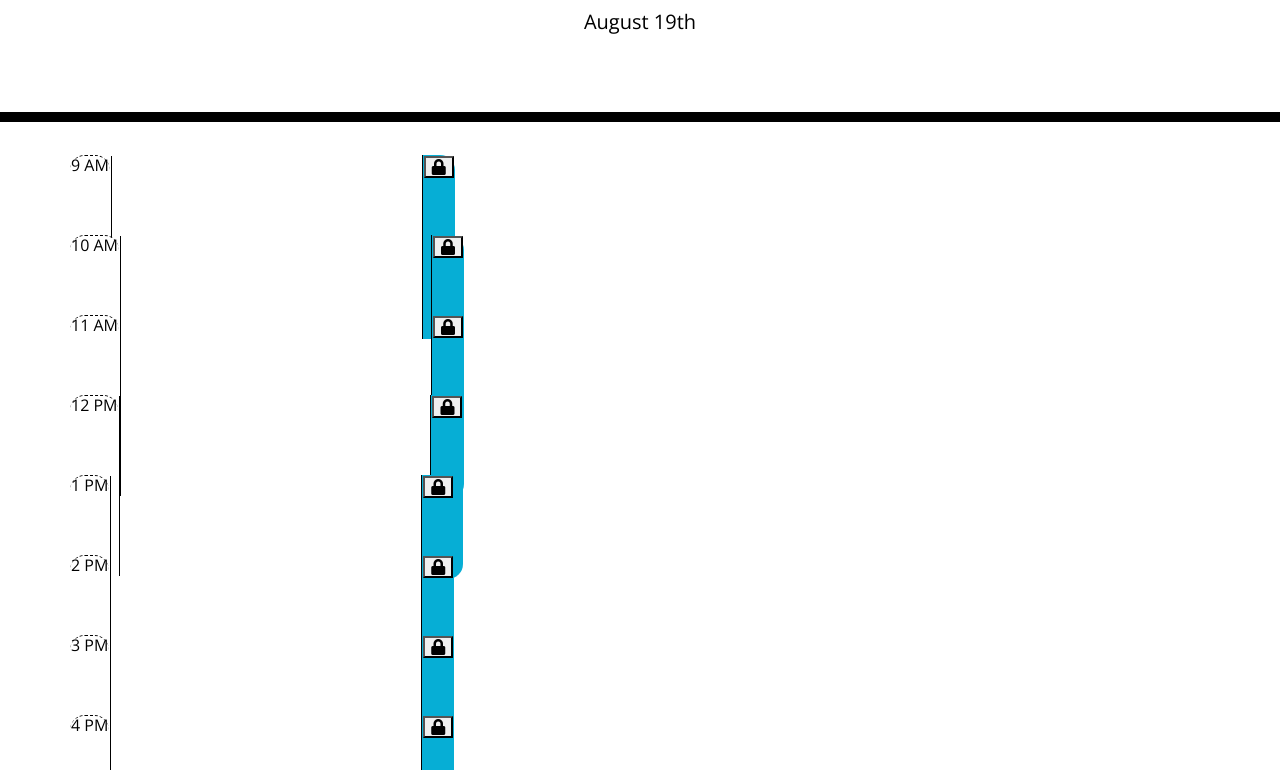
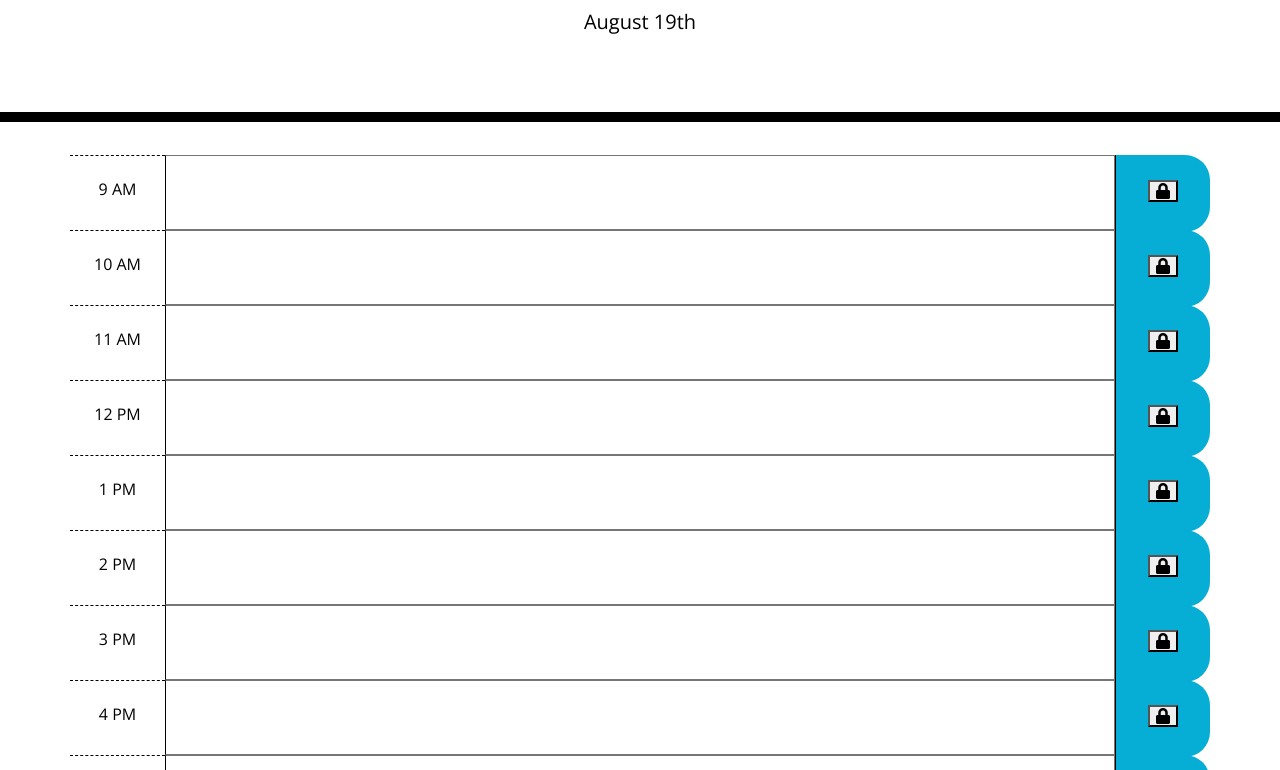
Before and after one commit to JMVT717/Homework5, a plain HTML site: page Develop/index.html in a window 1280 px wide. Shown: the part 182-952 px from the top of the page. Drawn offline with nearby package versions, Linux system fonts and the light colour scheme.

Commit message:
table description even, width set to full

```diff
--- a/Develop/index.html
+++ b/Develop/index.html
@@ -32,49 +32,49 @@
       <!-- Timeblocks go here -->
       <table style="width:100%">
         <tr class= "row">
-          <td class="time-block hour">9 AM</td>
-          <td class="description"><textarea name="" id="" cols="30" rows="10"></textarea></td>
-          <td class="saveBtn"><button><i class="fa fa-lock"></i></button></td>
+          <td class="time-block hour col-1">9 AM</td>
+          <td class="description col-10"><textarea name="" id="" cols="30" rows="1"></textarea></td>
+          <td class="saveBtn col-1"><button><i class="fa fa-lock"></i></button></td>
         </tr>
         <tr class= "row">
-          <td class="time-block hour">10 AM</td>
-          <td class="description"><textarea name="" id="" cols="30" rows="10"></textarea></td>
-          <td class="saveBtn"><button><i class="fa fa-lock"></i></button></td>
+          <td class="time-block hour col-1">10 AM</td>
+          <td class="description col-10"><textarea name="" id="" cols="30" rows="1"></textarea></td>
+          <td class="saveBtn col-1"><button><i class="fa fa-lock"></i></button></td>
         </tr>
         <tr class= "row">
-          <td class="time-block hour">11 AM</td>
-          <td class="description"><textarea name="" id="" cols="30" rows="10"></textarea></td>
-          <td class="saveBtn"><button><i class="fa fa-lock"></i></button></td>
+          <td class="time-block hour col-1">11 AM</td>
+          <td class="description col-10"><textarea name="" id="" cols="30" rows="1"></textarea></td>
+          <td class="saveBtn col-1"><button><i class="fa fa-lock"></i></button></td>
         </tr>
         <tr class= "row">
-          <td class="time-block hour">12 PM</td>
-          <td class="description"><textarea name="" id="" cols="30" rows="10"></textarea></td>
-          <td class="saveBtn"><button><i class="fa fa-lock"></i></button></td>
+          <td class="time-block hour col-1">12 PM</td>
+          <td class="description col-10"><textarea name="" id="" cols="30" rows="1"></textarea></td>
+          <td class="saveBtn col-1"><button><i class="fa fa-lock"></i></button></td>
         </tr>
         <tr class= "row">
-          <td class="time-block hour">1 PM</td>
-          <td class="description"><textarea name="" id="" cols="30" rows="10"></textarea></td>
-          <td class="saveBtn"><button><i class="fa fa-lock"></i></button></td>
+          <td class="time-block hour col-1">1 PM</td>
+          <td class="description col-10"><textarea name="" id="" cols="30" rows="1"></textarea></td>
+          <td class="saveBtn col-1"><button><i class="fa fa-lock"></i></button></td>
         </tr>
         <tr class= "row">
-          <td class="time-block hour">2 PM</td>
-          <td class="description"><textarea name="" id="" cols="30" rows="10"></textarea></td>
-          <td class="saveBtn"><button><i class="fa fa-lock"></i></button></td>
+          <td class="time-block hour col-1">2 PM</td>
+          <td class="description col-10"><textarea name="" id="" cols="30" rows="1"></textarea></td>
+          <td class="saveBtn col-1"><button><i class="fa fa-lock"></i></button></td>
         </tr>
         <tr class= "row">
-          <td class="time-block hour">3 PM</td>
-          <td class="description"><textarea name="" id="" cols="30" rows="10"></textarea></td>
-          <td class="saveBtn"><button><i class="fa fa-lock"></i></button></td>
+          <td class="time-block hour col-1">3 PM</td>
+          <td class="description col-10"><textarea name="" id="" cols="30" rows="1"></textarea></td>
+          <td class="saveBtn col-1"><button><i class="fa fa-lock"></i></button></td>
         </tr>
         <tr class= "row">
-          <td class="time-block hour">4 PM</td>
-          <td class="description"><textarea name="" id="" cols="30" rows="10"></textarea></td>
-          <td class="saveBtn"><button><i class="fa fa-lock"></i></button></td>
+          <td class="time-block hour col-1">4 PM</td>
+          <td class="description col-10"><textarea name="" id="" cols="30" rows="1"></textarea></td>
+          <td class="saveBtn col-1"><button><i class="fa fa-lock"></i></button></td>
         </tr>
         <tr class= "row">
-          <td class="time-block hour">5 PM</td>
-          <td class="description"><textarea name="" id="" cols="30" rows="10"></textarea></td>
-          <td class="saveBtn"><button><i class="fa fa-lock"></i></button></td>
+          <td class="time-block hour col-1">5 PM</td>
+          <td class="description col-10"><textarea name="" id="" cols="30" rows="1"></textarea></td>
+          <td class="saveBtn col-1"><button><i class="fa fa-lock"></i></button></td>
         </tr>
       </table>
     </div>
--- a/Develop/style.css
+++ b/Develop/style.css
@@ -6,12 +6,11 @@ body {
 
 textarea {
   background: transparent;
-  border: none;
   resize: none;
   color: #000000;
   border-left: 1px solid black;
-  padding: 10px;
-  width: max-content;
+  width: 100%;
+  height: 75px;
 }
 
 .jumbotron {
@@ -24,16 +23,18 @@ textarea {
 
 .description {
   white-space: pre-wrap;
+  padding: 0px;
 }
 
 .time-block {
   text-align: center;
-  border-radius: 15px;
+  height: 75px;
+  width: 45px;
 }
 
 .row {
   white-space: pre-wrap;
-  height: 80px;
+  height: 75px;
   border-top: 1px solid white;
 }
 
@@ -41,6 +42,7 @@ textarea {
   background-color: #ffffff;
   color: #000000;
   border-top: 1px dashed #000000;
+  padding-top: 25px;
 }
 
 .past {
@@ -60,13 +62,16 @@ textarea {
 
 .saveBtn {
   border-left: 1px solid black;
-  border-top-right-radius: 15px;
-  border-bottom-right-radius: 15px;
+  border-top-right-radius: 25px;
+  border-bottom-right-radius: 25px;
+  width: 75px;
   background-color: #06aed5;
   color: white;
+  text-align: center;
+  padding-top: 25px;
 }
 
 .saveBtn i:hover {
-  font-size: 20px;
+  font-size: 30px;
   transition: all 0.3s ease-in-out;
 }
```
